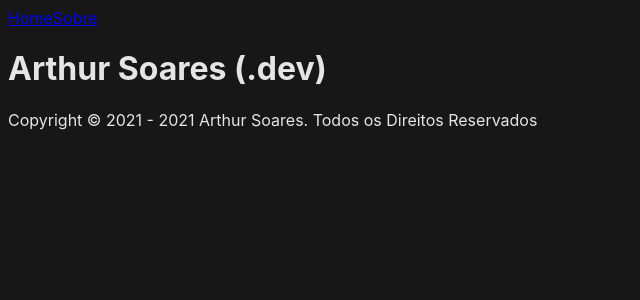
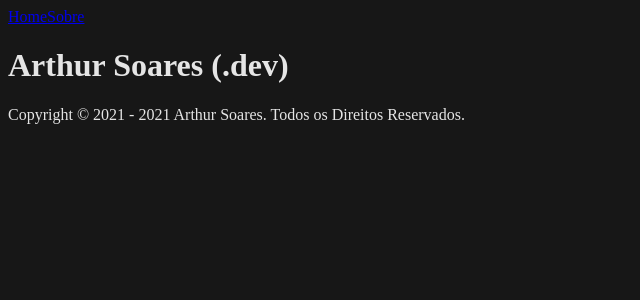
Before and after one commit to arthursoas/arthursoares.dev, a Next.js app: page / in a window 1280 px wide. Shown: the top 300 px of the page, without its empty margins (0-640 px from the left). Built offline with nearby package versions, Linux system fonts and the light colour scheme.

Commit message:
Website eskeleton

```diff
--- a/assets/scss/index.scss
+++ b/assets/scss/index.scss
@@ -3,11 +3,6 @@
 body {
     background-color: $true-gray-900;
     color: $true-gray-200;
-    font-family: -apple-system, BlinkMacSystemFont, 'Segoe UI', 'Roboto', 'Oxygen',
-        'Ubuntu', 'Cantarell', 'Fira Sans', 'Droid Sans', 'Helvetica Neue',
-        sans-serif;
-    -webkit-font-smoothing: antialiased;
-    -moz-osx-font-smoothing: grayscale;
 }
 
 #nav {
--- a/components/footer/index.tsx
+++ b/components/footer/index.tsx
@@ -7,10 +7,10 @@ class Footer extends Component {
 
   render(): ReactNode {
     return (
-      <div className="bottom-0 h-10 flex items-center justify-center border-t border-gray-400">
-        <p className="text-gray-400">
+      <div className="bottom-0 flex items-center justify-center border-t border-gray-500 px-4 mt-3">
+        <p className="text-gray-500 my-2 text-center">
           Copyright © 2021 - {new Date().getFullYear()} Arthur Soares.
-          Todos os Direitos Reservados
+          Todos os Direitos Reservados.
         </p>
       </div>
     );
--- a/components/nav/index.tsx
+++ b/components/nav/index.tsx
@@ -1,19 +1,40 @@
 import Link from 'next/link';
 import React, { Component, ReactNode } from 'react';
+import { NavState } from './navState';
 
-class Nav extends Component {
+class Nav extends Component<any, NavState> {
+  currentPath: string;
+  basePath: string;
+  aboutPath: string;
+
   constructor(props: any) {
-		super(props);
+    super(props);
+
+    this.state = {
+      basePath: '/',
+      aboutPath: '/about'
+    };
+  }
+
+  componentDidMount() {
+    this.setState({
+      currentPath: window.location.pathname,
+      ...this.state
+    });
   }
 
   render(): ReactNode {
     return (
-      <div id="nav" className="h-10 flex items-center justify-start px-4 mb-3 bg-gray-400">
-        <Link href="/">
-          <a className="mr-4 font-medium">Home</a>
+      <div id="nav" className="h-10 flex items-center justify-start px-4 mb-3 bg-gray-300">
+        <Link href={this.state.basePath}>
+          <a className={`mr-4 ${this.state.basePath === this.state.currentPath ? "font-medium" : ""}`}>
+            Home
+          </a>
         </Link>
-        <Link href="/about">
-          <a className="mr-4 font-medium">Sobre</a>
+        <Link href={this.state.aboutPath}>
+          <a className={`mr-4 ${this.state.aboutPath === this.state.currentPath ? "font-medium" : ""}`}>
+            Sobre
+          </a>
         </Link>
       </div>
     );
--- /dev/null
+++ b/components/nav/navState.ts
@@ -0,0 +1,5 @@
+export type NavState = {
+  currentPath?: string,
+  basePath: string,
+  aboutPath: string
+}
--- a/components/parent/index.tsx
+++ b/components/parent/index.tsx
@@ -15,6 +15,7 @@ class Parent extends Component<ParentProps, any> {
 				<Head>
 					<title>{this.props.title || "Arthur Soares"}</title>
 					<meta name="yandex-verification" content="2df1c6057b357520" />
+          <link rel="icon" href="/favicon.ico" />
 				</Head>
         <Nav />
         <div className="h-auto flex-grow px-4">
--- a/tsconfig.json
+++ b/tsconfig.json
@@ -21,8 +21,9 @@
   "include": [
     "next-env.d.ts",
     "**/*.ts",
-    "**/*.tsx"
-, "pages/_app.js"  ],
+    "**/*.tsx",
+    "pages/_app.js"
+  ],
   "exclude": [
     "node_modules"
   ]
```
Also changed, not shown: 1 other file (tests, documents, lock files or other folders).
